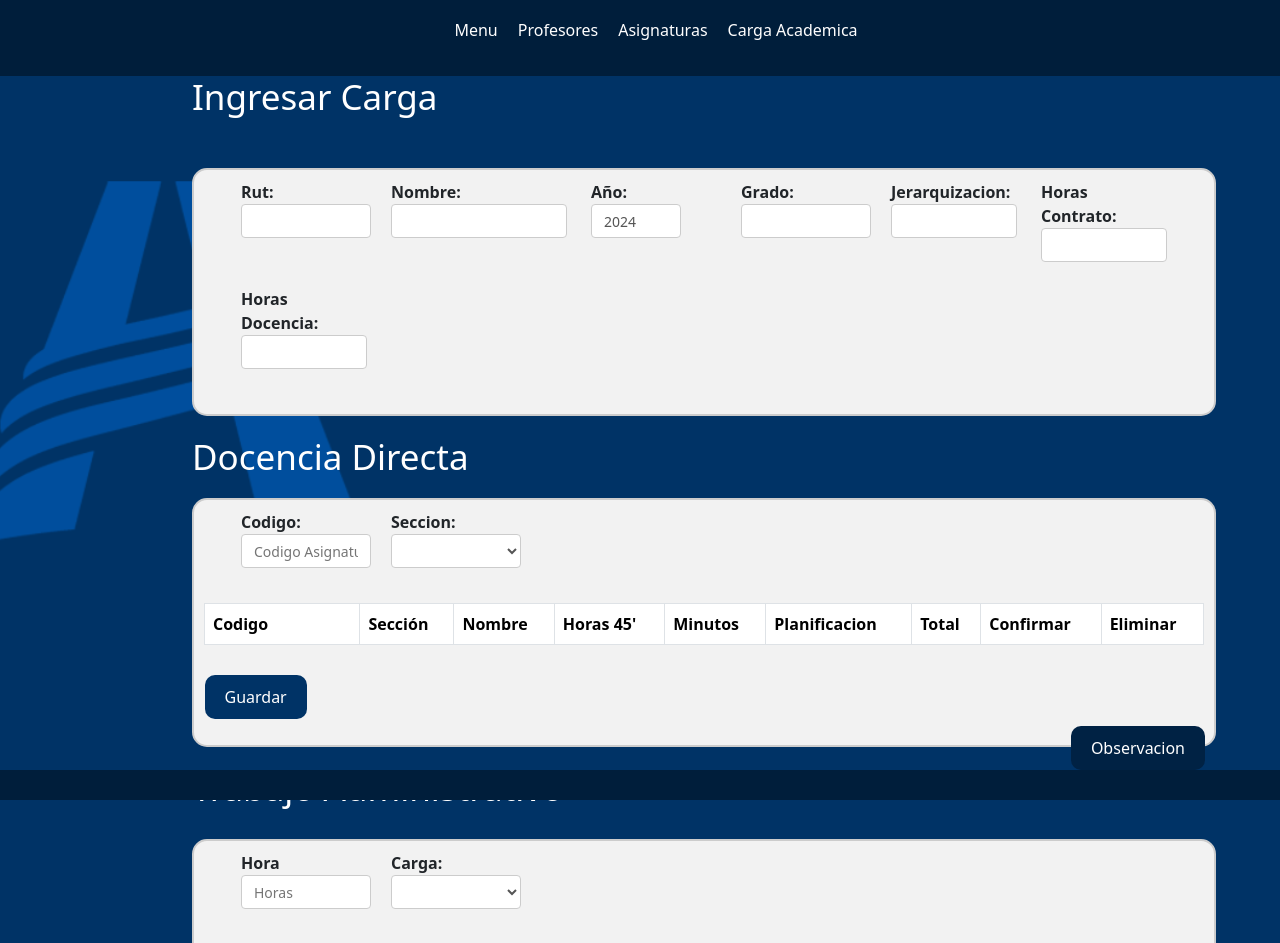
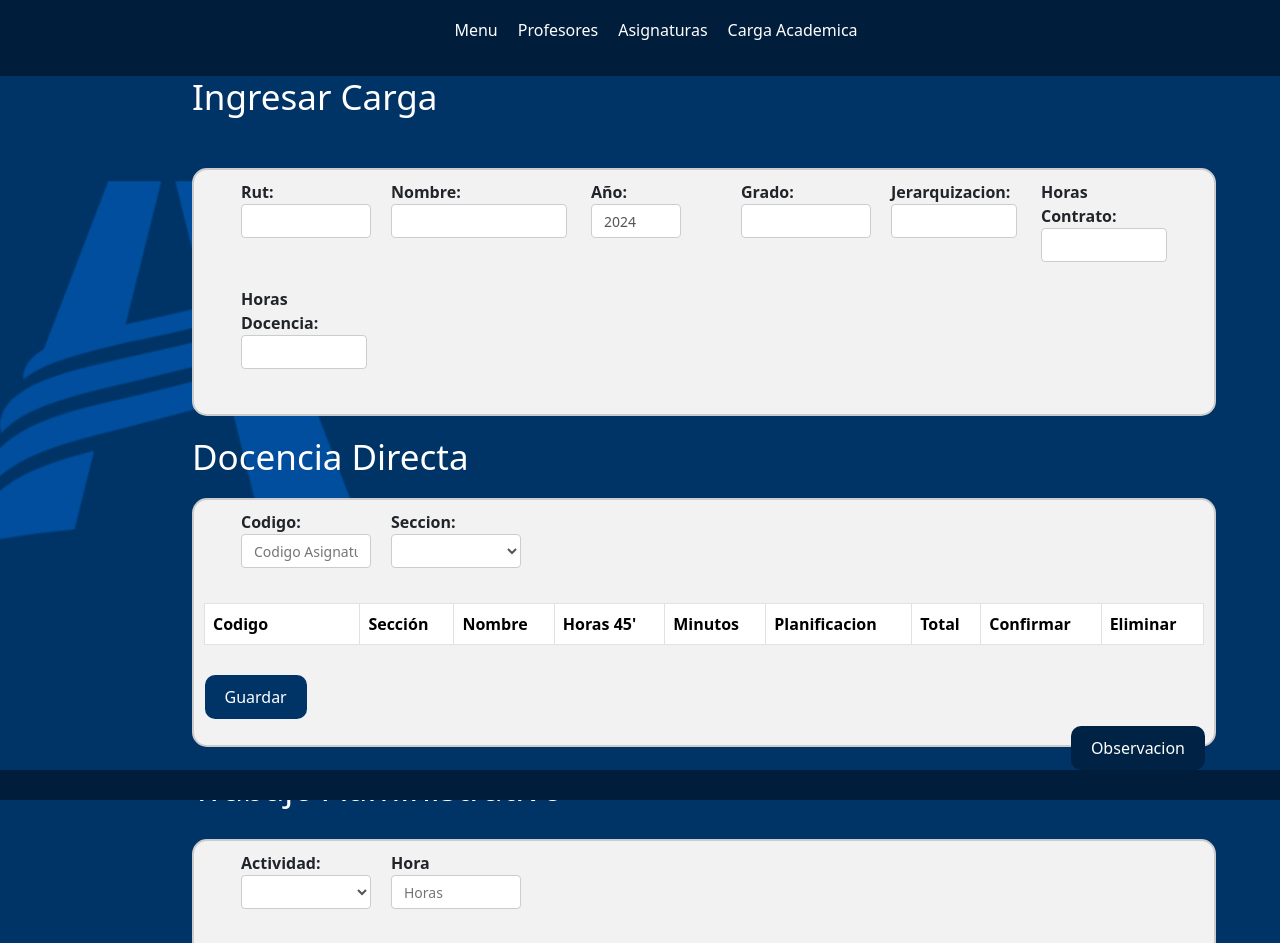
Before and after one commit to NachoMezaM/CDT_CargaTest1, an Angular app: page /carga-horaria/carga-horaria in a window 1280 px wide. Shown: the top 943 px of the page. Built offline with nearby package versions, Linux system fonts and the light colour scheme; no server answers.

Commit message:
Orden Fix

```diff
--- a/src/app/carga-horaria/carga-horaria/carga-horaria.component.html
+++ b/src/app/carga-horaria/carga-horaria/carga-horaria.component.html
@@ -112,13 +112,12 @@
         <div class="form-group">
           <div class="row">
             <div class="col1">
+              <label for="Carga"><strong>Actividad:</strong></label>
+              <select formControlName="Carga" id="Carga" class="form-control1" (change)="agregarFilaAdministrativa1()"></select>
+            </div>
+            <div class="col1">
               <label for="Horas"><strong>Hora</strong></label>
               <input formControlName="Horas" type="text" id="Horas" class="form-control1" placeholder="Horas" uptwo>
-            </div>
-
-            <div class="col1">
-              <label for="Carga"><strong>Carga:</strong></label>
-              <select formControlName="Carga" id="Carga" class="form-control1" (change)="agregarFilaAdministrativa1()"></select>
             </div>
           </div>
         </div>
```
